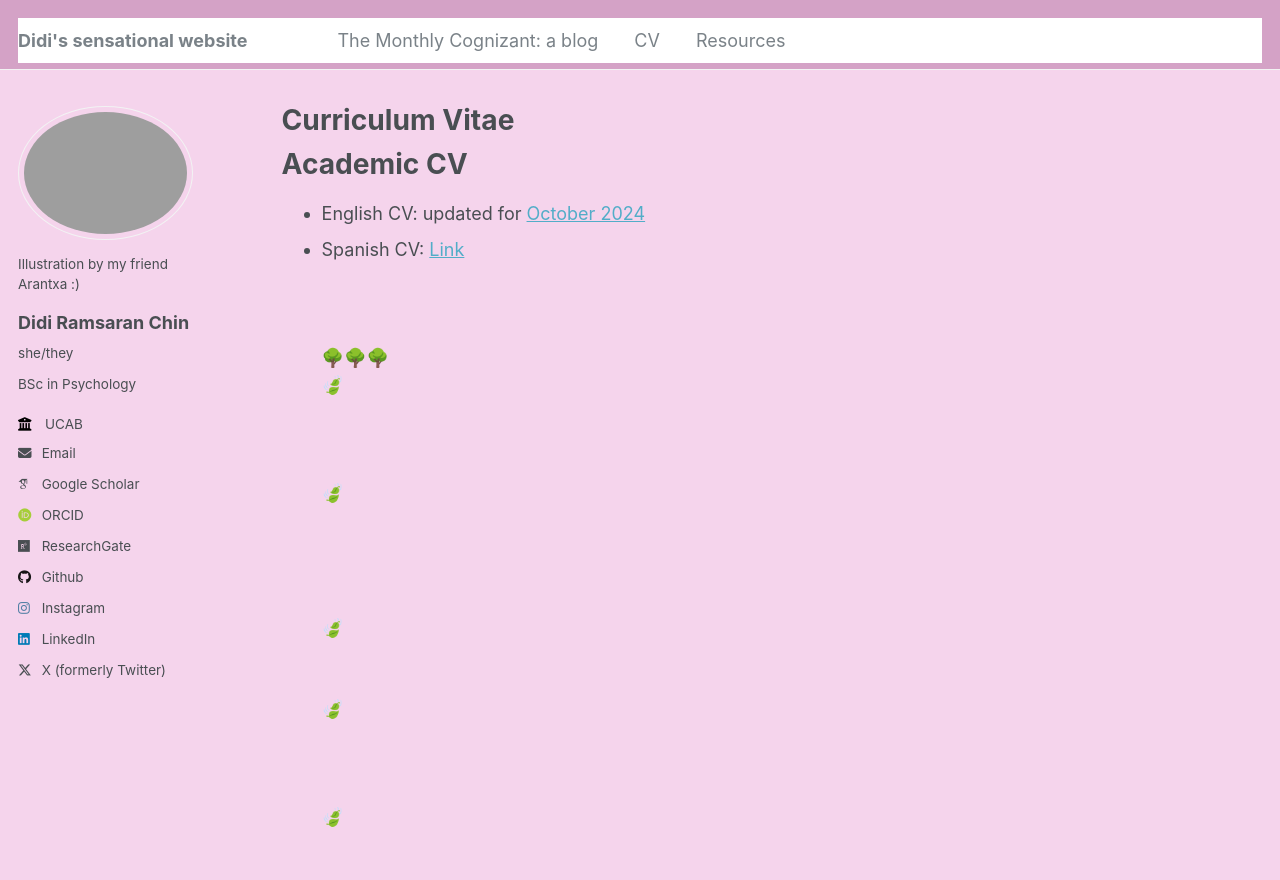
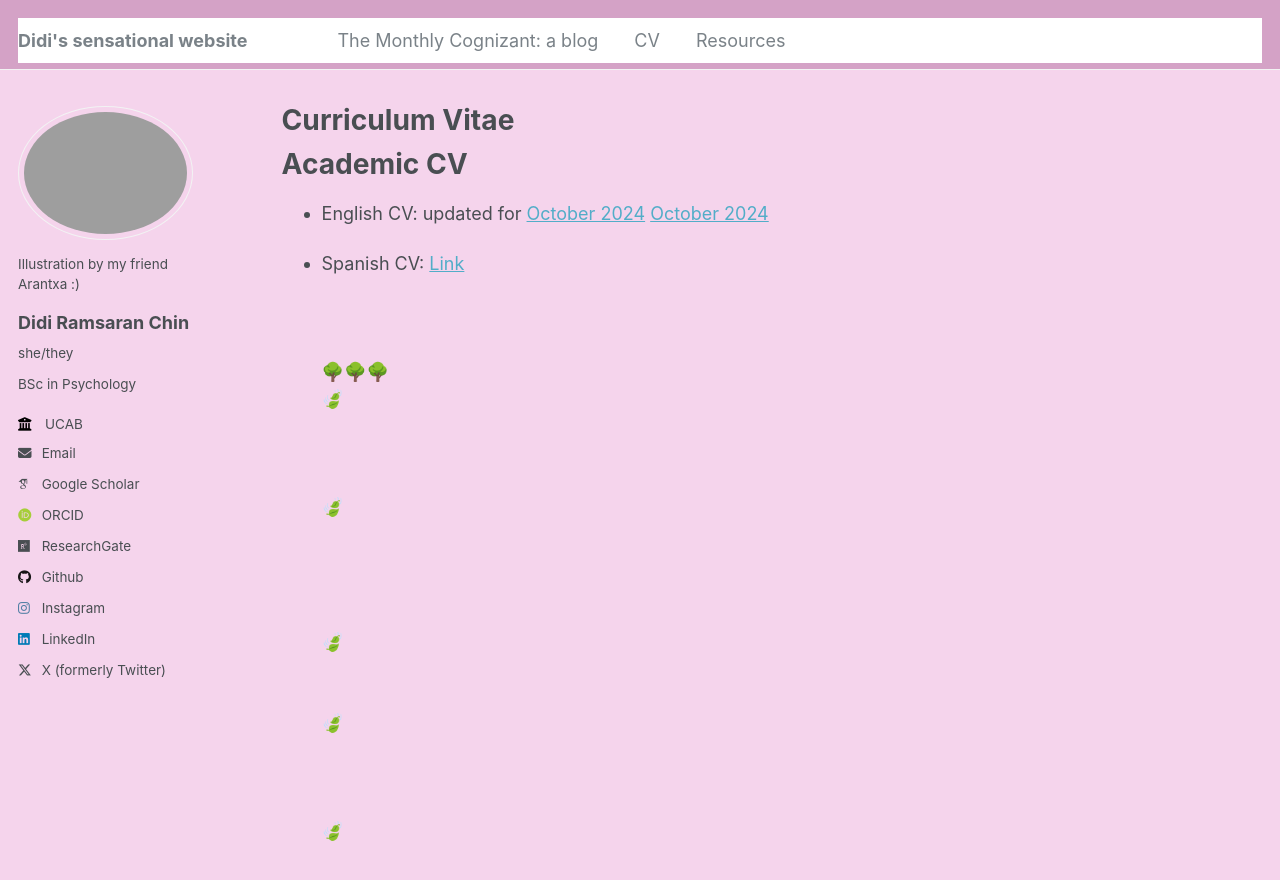
Before and after one commit to neurodidi/neurodidi.github.io, a Jekyll site: the page built from _pages/cv.md, in a window 1280 px wide and 900 px high. Shown: the top 880 px of the window. Built offline with Jekyll 4.4.1, drawn with Linux system fonts in a browser that asks for light colours; some web fonts are replaced.

Commit message:
Update cv.md
essay of pdf

```diff
--- a/_pages/cv.md
+++ b/_pages/cv.md
@@ -12,6 +12,9 @@ redirect_from:
 Academic CV
 ======
 * English CV: updated for [October 2024](https://drive.google.com/file/d/1a91g3ThvjBWsg9vceAia0RKzHKfVzUjH/view?usp=sharing)
+<a href="/files/Oct2024_Didi_Academic%20_CV.pdf" target="_blank">October 2024</a>
+
+
 * Spanish CV: [Link](URL)
 <br/>
 <br/>
```
